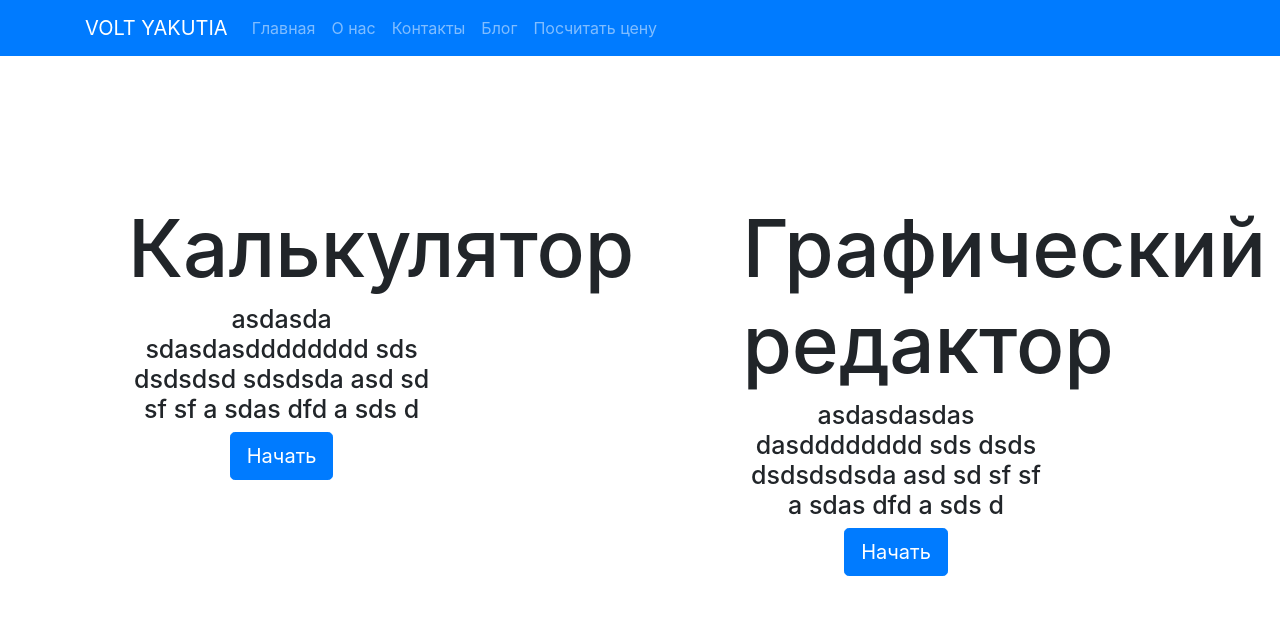
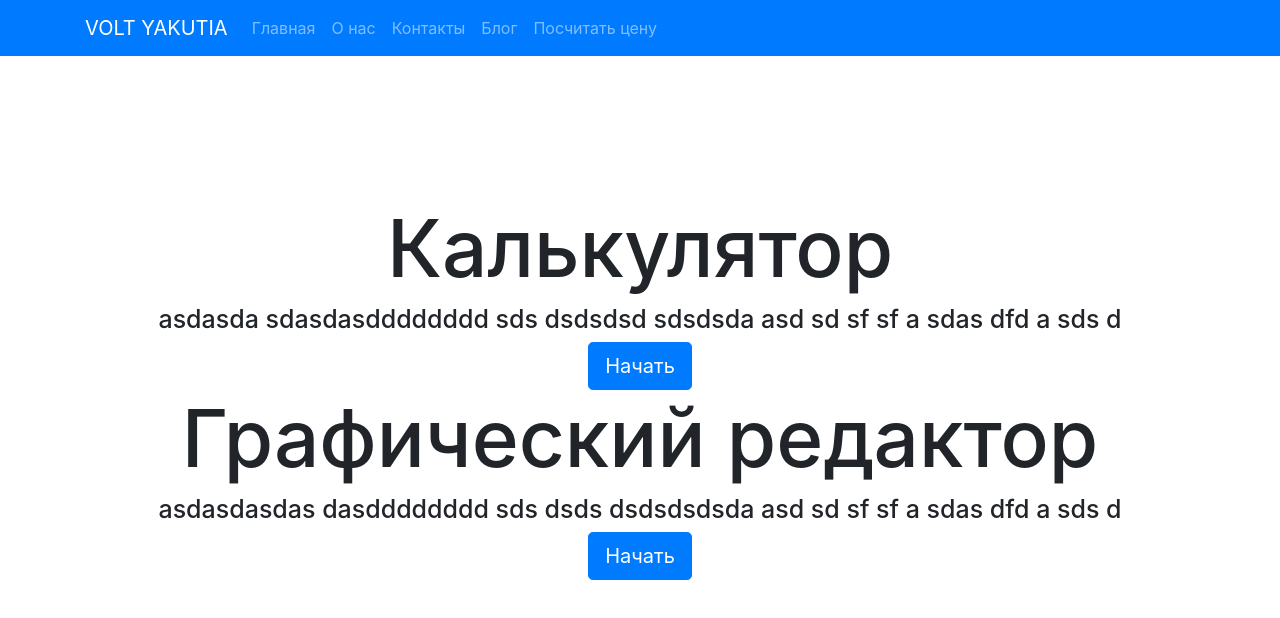
Before and after one commit to spykazik/react-volt-ykt-git, a React (Create React App) app: page /calc in a window 1280 px wide. Shown: the top 618 px of the page. Built offline with nearby package versions, Linux system fonts and the light colour scheme; a web font is replaced by a local one.

Commit message:
fix some files

```diff
--- a/src/components/Header.js
+++ b/src/components/Header.js
@@ -12,9 +12,9 @@ import Blog from '../pages/Blog'
 import Contacts from '../pages/Contacts'
 import Home from '../pages/Home'
 import styled from 'styled-components'
-import Calc from '../pages/Calc'
-import Calculator from "../pages/Calculator";
-import Editor from "../pages/Editor";
+import Calc from '../pages/calc/Calc'
+import Calculator from "../pages/calc/Calculator";
+import Editor from "../pages/calc/Editor/Editor";
 
 
 export default function Header () {
--- a/src/pages/Calculator.js
+++ /dev/null
@@ -1,13 +0,0 @@
-import React, {Component} from 'react';
-
-class Calculator extends Component {
-    render() {
-        return (
-            <div style={{marginTop:200}}>
-                <h1>Calculator</h1>
-            </div>
-        );
-    }
-}
-
-export default Calculator;
--- a/src/pages/Home.css
+++ b/src/pages/Home.css
@@ -127,23 +127,10 @@
     font-weight: 600;
     padding-top: 43px;
     padding-bottom: 43px;
-    padding-right: 28%;
+    padding-right: 37%;
     text-align: justify;
 }
 
 .calc {
     margin: 0px 10%;
 }
-
-.Calculator {
-    width: 30%;
-    height: 50%;
-    position: absolute;
-}
-
-.Editor {
-    width: 30%;
-    margin-left: 60%;
-    height: 50%;
-    position: absolute;
-}
--- a/src/pages/Home.js
+++ b/src/pages/Home.js
@@ -3,7 +3,7 @@ import 'bootstrap/dist/css/bootstrap.min.css';
 import { Button, Jumbotron, Container } from 'react-bootstrap';
 import './Home.css';
 import styled from 'styled-components'
-import Calc from './Calc'
+import Calc from './calc/Calc'
 import first from '../img/first.png'
 
 // export default class Home extends Component(
--- a/src/pages/Calc.js
+++ b/src/pages/calc/Calc.js
@@ -1,6 +1,7 @@
-import React, { Component, useEffect } from 'react'
+import React, {Component, useEffect} from 'react'
 import 'bootstrap/dist/css/bootstrap.min.css';
-import { Button, Jumbotron, Container } from 'react-bootstrap';
+import {Button, Jumbotron, Container} from 'react-bootstrap';
+import s from './Calc.modules.css'
 
 export default class Calc extends Component {
     goCalc = () => {
@@ -9,22 +10,23 @@ export default class Calc extends Component {
     goEditor = () => {
         window.location.href = '/calc/Editor'
     }
+
     render() {
         return (
-            <div className='parent-div calc' style={{marginTop: 200, position: 'relative'}} >
-                <div className='Calculator ' >
+            <div className='parent-div calc' style={{marginTop: 200, position: 'relative'}}>
+                <div className={s.Calculator}>
                     <h1 className='cz'>Калькулятор</h1>
-                    <h4 className='calc-text'>asdasda sdasdasdddddddd sds dsdsdsd sdsdsda asd sd sf sf a sdas dfd a sds d</h4>
+                    <h4 className='calc-text'>asdasda sdasdasdddddddd sds dsdsdsd sdsdsda asd sd sf sf a sdas dfd a sds
+                        d</h4>
                     <Button variant='primary' size='lg' onClick={this.goCalc} className=''>Начать</Button>
                 </div>
-                <div className='Editor ' >
+                <div className={s.Editor}>
                     <h1 className='cz'>Графический редактор</h1>
-                    <h4 className='calc-text'>asdasdasdas dasdddddddd sds dsds dsdsdsdsda asd sd sf sf a sdas dfd a sds d</h4>
+                    <h4 className='calc-text'>asdasdasdas dasdddddddd sds dsds dsdsdsdsda asd sd sf sf a sdas dfd a sds
+                        d</h4>
                     <Button variant='primary' size='lg' onClick={this.goEditor} className=''>Начать</Button>
                 </div>
             </div>
-
-
         )
     }
 }
--- /dev/null
+++ b/src/pages/calc/Calc.modules.css
@@ -0,0 +1,19 @@
+.Editor {
+    width: 30%;
+    margin-left: 60%;
+    height: 50%;
+    position: absolute;
+}
+
+.Calculator {
+    width: 30%;
+    height: 50%;
+    position: absolute;
+}
+
+.Calc {
+
+
+
+
+}
--- /dev/null
+++ b/src/pages/calc/Calculator.js
@@ -0,0 +1,20 @@
+import React, {Component} from 'react';
+
+class Calculator extends Component {
+    submit = () => {
+        alert('sdsdsd')
+    }
+    render() {
+        return (
+            <div style={{marginTop: 200}}>
+                <h1>Calculator</h1>
+                <form method="POST" onSubmit={this.submit}>
+                    <input type="file" name="f"/>
+                    <button type="submit">Отправить</button>
+                </form>
+            </div>
+        );
+    }
+}
+
+export default Calculator;
--- a/src/pages/Editor.js
+++ b/src/pages/calc/Editor/Editor.js
@@ -1,9 +1,10 @@
 import React, {Component} from 'react';
+import s from './Editor.modules.css'
 
 class Editor extends Component {
     render() {
         return (
-            <div style={{marginTop:200}}>
+            <div style={{marginTop: 200}}>
                 <h1>Editor</h1>
             </div>
         );
```
Also changed, not shown: src/pages/calc/Editor/Editor.modules.css (added).
